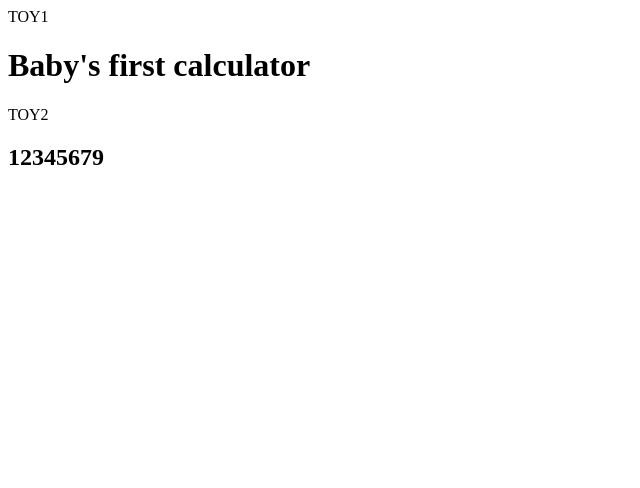
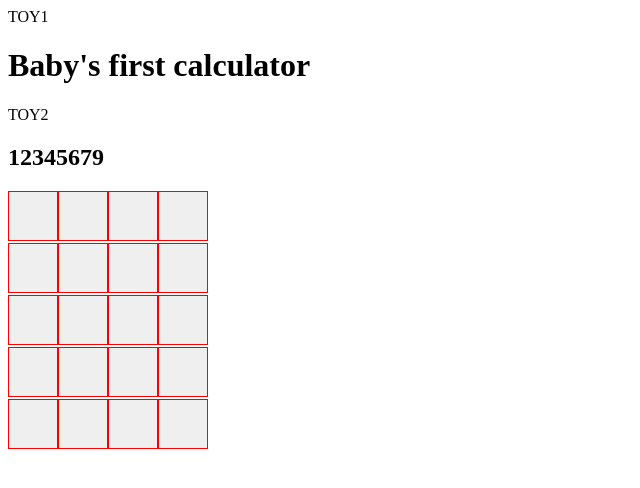
Before and after one commit to zancorin/Calculator, a plain HTML site: page index.html in a window 1280 px wide. Shown: the whole page, without its empty margins (0-640 px from the left). Drawn offline with Linux system fonts and the light colour scheme.

Commit message:
Create numpad grid via js

```diff
--- a/index.html
+++ b/index.html
@@ -2,6 +2,7 @@
 <html lang="en">
 <head>
     <script src="calculator.js" defer></script>
+    <script src="numpad.js" defer></script>
     <meta charset="UTF-8">
     <meta name="viewport" content="width=device-width, initial-scale=1.0">
     <title>Calculator Project</title>
@@ -29,6 +30,11 @@
                     12345679
                 </h2>
             </div>
+
+            <div class = "numpad">
+
+            </div>
+
         </div>
 
     </div>
--- /dev/null
+++ b/numpad.js
@@ -0,0 +1,43 @@
+//To access html elements
+const body = document.body;
+let numpad = document.querySelector(".numpad");
+
+//Initializations
+let rows = 6;
+let columns = 4;
+
+const buttons = ["toy", "toy", "C", "/",
+                 "7", "8", "9", "*",
+                 "4", "5", "6", "+",
+                 "1","2", "3", "-",
+                 "toy", "0", "toy", "="];
+
+function CreateNumpad(rows, columns)
+{
+    for(let j = 0; j<rows; j++)
+    {
+        const row = document.createElement("div");
+        row.classList.add("row");
+
+        for(let i = 0; i < columns; i ++)
+        {
+            const button = document.createElement("button");
+            button.classList.add("button")
+            button.setAttribute('style', `border: 1px solid red; height:50px; width:50px;`);
+
+
+            //Update DOM
+            row.appendChild(button);
+            numpad.appendChild(row);
+
+
+
+        }
+    }
+
+
+
+}
+
+
+CreateNumpad(5,4);
```
